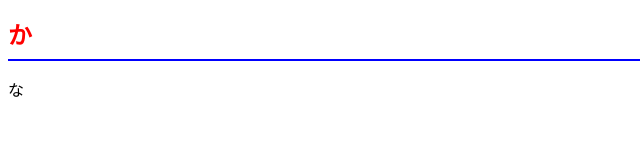
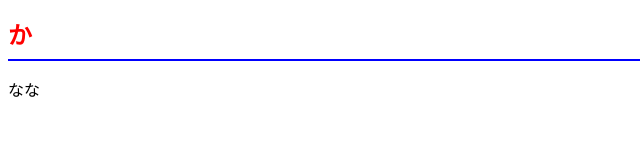
Before and after one commit to xyus2/xyus2.github.io, a plain HTML site: page index.html in a window 1280 px wide. Shown: the full height of the page, 0-640 px from the left. Drawn offline with Linux system fonts and the light colour scheme.

Commit message:
Add files via upload

```diff
--- a/index.html
+++ b/index.html
@@ -9,6 +9,6 @@
 </head>
 <body>
   <h1>か</h1>
-  <p>な</p>
+  <p>なな</p>
 </body>
 </html>
```
